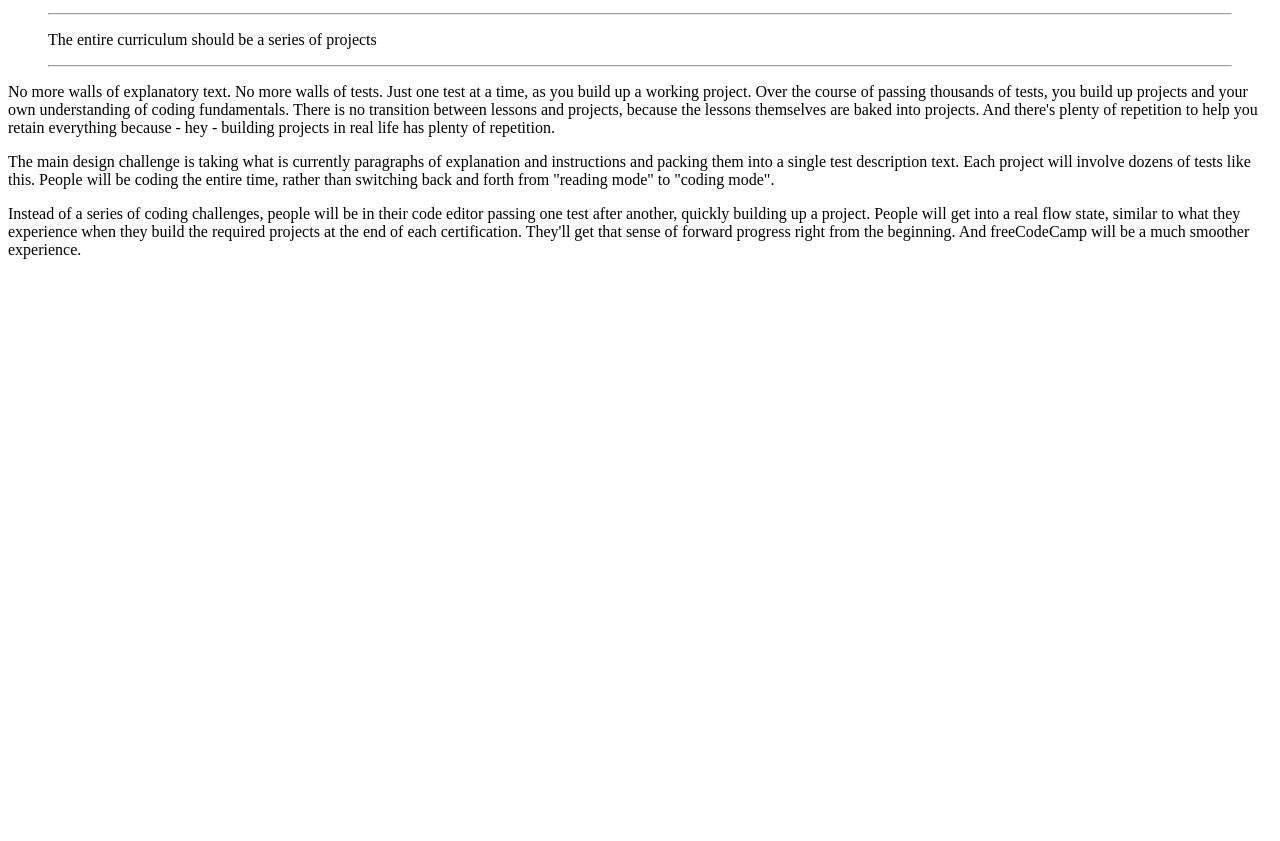
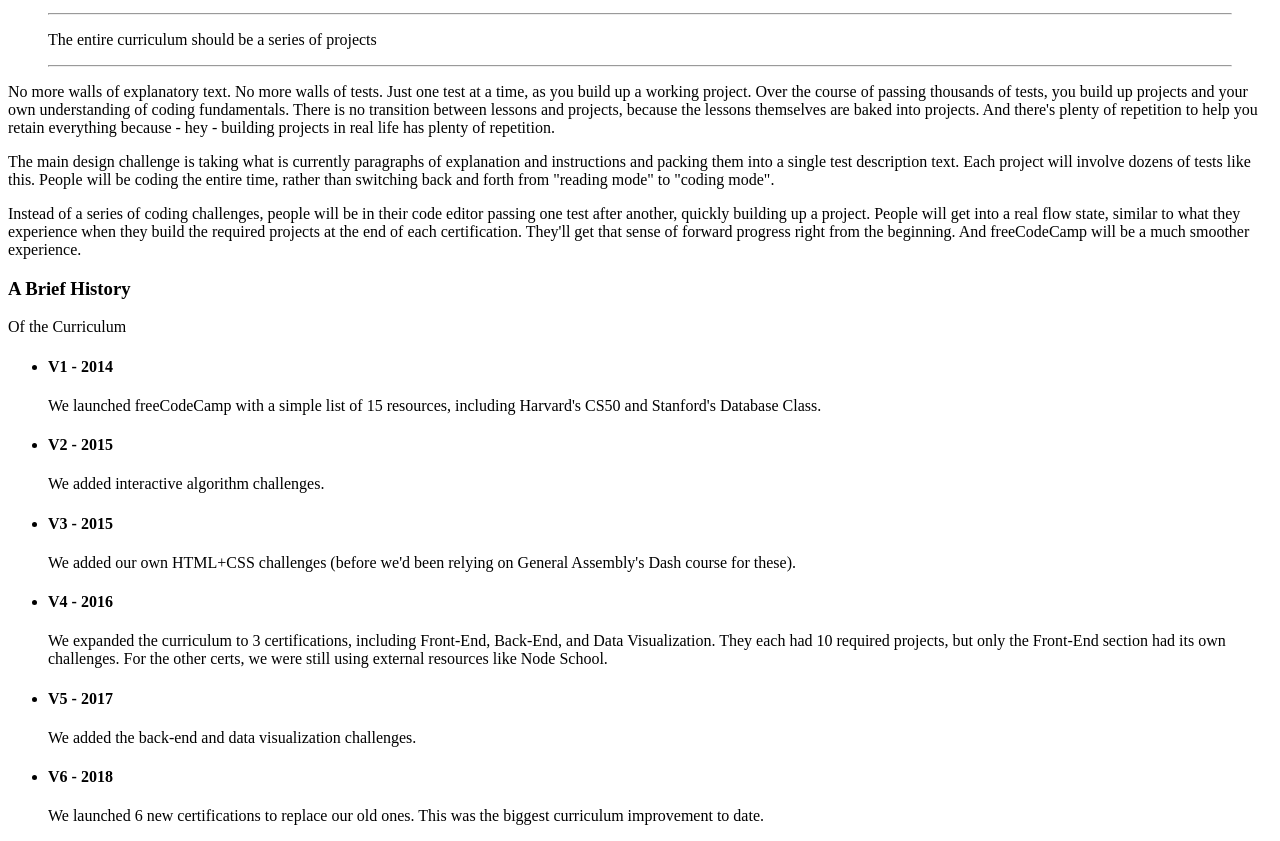
Before and after one commit to josamuna/WebDesignCert, a plain HTML site: page Workshop/30-Magazine/index.html in a window 1280 px wide. Shown: the part 676-1517 px from the top of the page. Before the commit the page ends 951 px from the top, so only its background shows below. Drawn offline with Linux system fonts and the light colour scheme; a web font is replaced by a local one.

Commit message:
Step 19 of Magazine Workshop: Adding more content like aside and ul with li

```diff
--- a/Workshop/30-Magazine/index.html
+++ b/Workshop/30-Magazine/index.html
@@ -115,6 +115,54 @@
           the beginning. And freeCodeCamp will be a much smoother experience.
         </p>
       </section>
+      <section class="text text-with-images">
+        <article class="brief-history">
+          <h3 class="list-title">A Brief History</h3>
+          <p>Of the Curriculum</p>
+          <ul class="lists">
+            <li>
+              <h4 class="list-subtitle">V1 - 2014</h4>
+              <p>
+                We launched freeCodeCamp with a simple list of 15 resources,
+                including Harvard's CS50 and Stanford's Database Class.
+              </p>
+            </li>
+            <li>
+              <h4 class="list-subtitle">V2 - 2015</h4>
+              <p>We added interactive algorithm challenges.</p>
+            </li>
+            <li>
+              <h4 class="list-subtitle">V3 - 2015</h4>
+              <p>
+                We added our own HTML+CSS challenges (before we'd been relying
+                on General Assembly's Dash course for these).
+              </p>
+            </li>
+            <li>
+              <h4 class="list-subtitle">V4 - 2016</h4>
+              <p>
+                We expanded the curriculum to 3 certifications, including
+                Front-End, Back-End, and Data Visualization. They each had 10
+                required projects, but only the Front-End section had its own
+                challenges. For the other certs, we were still using external
+                resources like Node School.
+              </p>
+            </li>
+            <li>
+              <h4 class="list-subtitle">V5 - 2017</h4>
+              <p>We added the back-end and data visualization challenges.</p>
+            </li>
+            <li>
+              <h4 class="list-subtitle">V6 - 2018</h4>
+              <p>
+                We launched 6 new certifications to replace our old ones. This
+                was the biggest curriculum improvement to date.
+              </p>
+            </li>
+          </ul>
+        </article>
+        <aside class="image-wrapper"></aside>
+      </section>
     </main>
   </body>
 </html>
```
